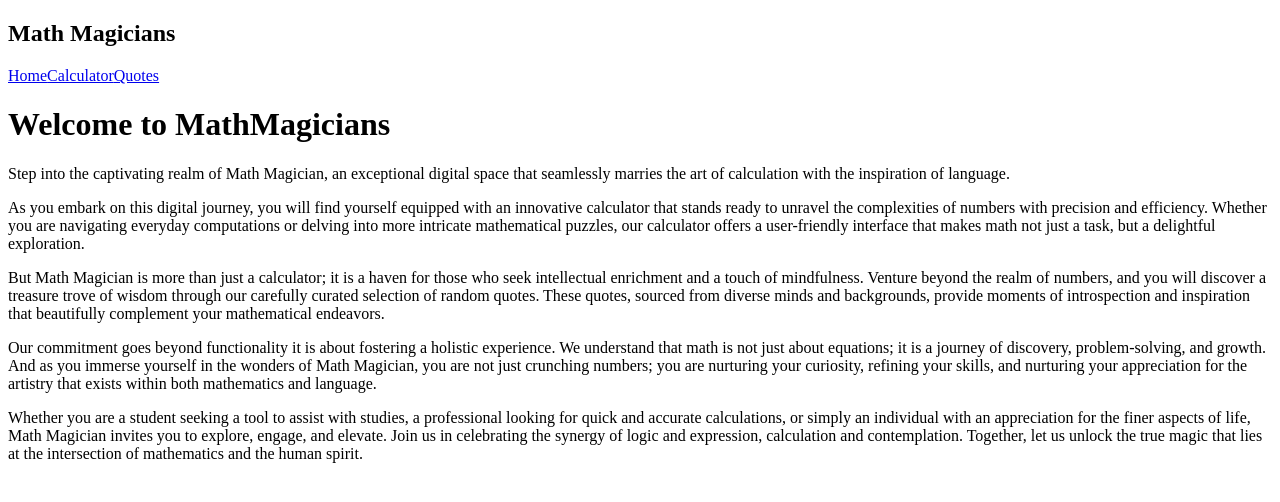
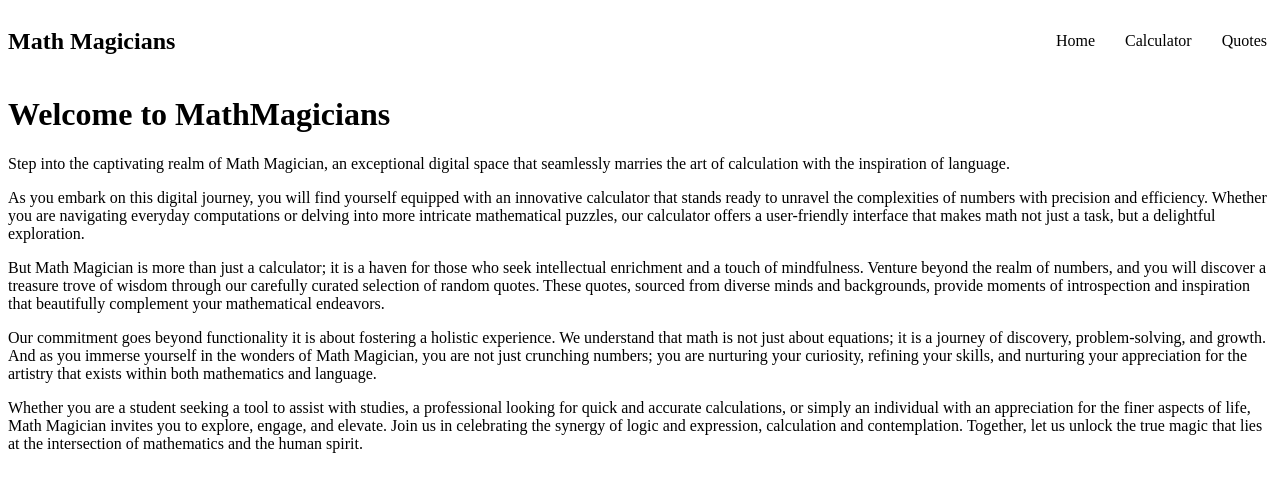
Before and after one commit to ZabihullahNooriWardak/Math-Magicians, a React (Create React App) app: page / in a window 1280 px wide. Shown: the top 502 px of the page. Built offline with nearby package versions, Linux system fonts and the light colour scheme.

Commit message:
style added

```diff
--- a/src/Components/App.js
+++ b/src/Components/App.js
@@ -13,9 +13,11 @@ function App() {
       <header>
         <nav>
           <h1>Math Magicians</h1>
-          <Link to="/">Home</Link>
-          <Link to="/calculator">Calculator</Link>
-          <Link to="/quote">Quotes</Link>
+          <div>
+            <Link to="/" className="link">Home</Link>
+            <Link to="/calculator" className="link">Calculator</Link>
+            <Link to="/quote" className="link">Quotes</Link>
+          </div>
         </nav>
       </header>
       <main>
--- a/src/Components/style/ButtonStyles.css
+++ b/src/Components/style/ButtonStyles.css
@@ -6,7 +6,13 @@
   grid-gap: 2px;
   max-width: 300px;
   margin: 0 auto;
-  margin-top: 120px;
+  margin-top: 50px;
+}
+
+nav {
+  display: flex;
+  justify-content: space-between;
+  align-items: center;
 }
 
 .header {
@@ -40,3 +46,16 @@
 .operator {
   background-color: #f39c12;
 }
+
+.link {
+  color: black;
+  text-decoration: none;
+  margin-left: 20px;
+  transition: all 0.5s ease-in;
+  border-radius: 5px;
+  padding: 5px;
+}
+
+.link:hover {
+  background-color: greenyellow;
+}
```
